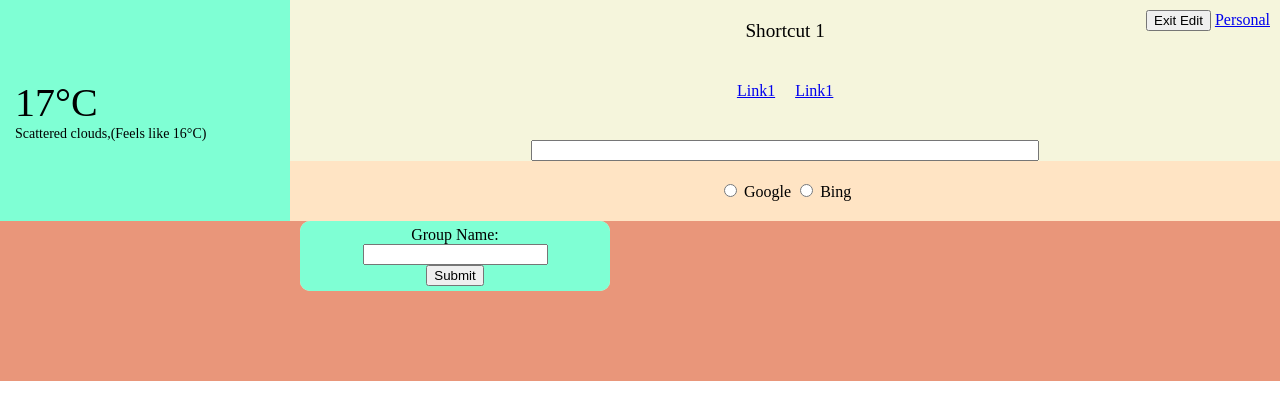
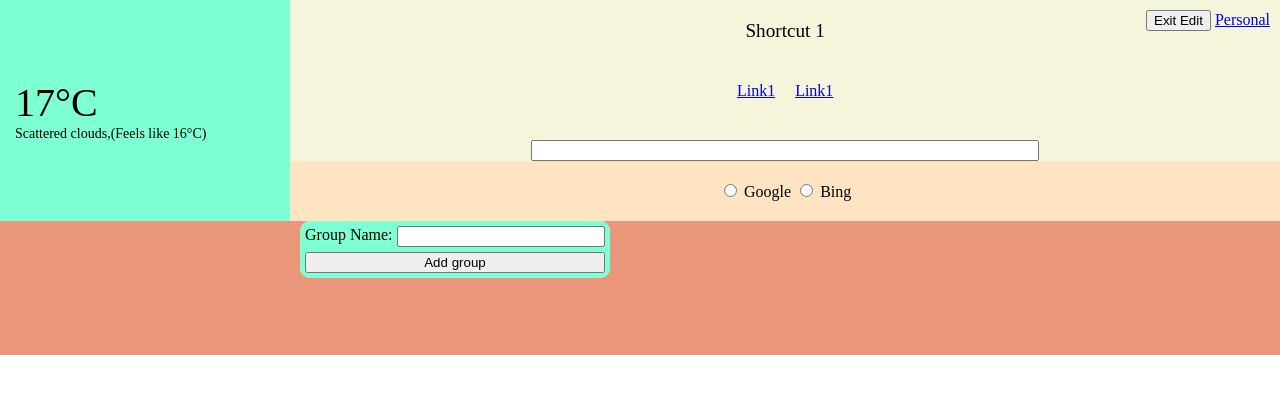
Before and after one commit to fazillatheef/homepage, a Flask app: page /edit in a window 1280 px wide. Shown: the top 420 px of the page. Run offline with Flask 3, Linux system fonts and the light colour scheme; data that the repository does not hold is empty; parts of the project's set-up code (start-up, migrations or seed data) failed here and were passed over.

Commit message:
Added formatting for new group Ensure new pages are open in new tab

```diff
--- a/Check_groups.sql
+++ /dev/null
@@ -1,2 +0,0 @@
--- SQLite
-select * from groups;
--- a/static/css/homepage.css
+++ b/static/css/homepage.css
@@ -119,17 +119,19 @@ body {
     flex-direction: row;
     margin-bottom:5px;
 }
-.link_addr,.link_text{
-    flex: 1 1 0;
+.link_addr{
+    flex-grow: 1 ;
+    min-width: 0;
+}
+.link_text{
+    white-space: nowrap;
+    text-align : right
 }
 .btn-add-link{
     display: flex;
     flex :1 1 0;
 }
 
-.flex-item-right{
-    text-align : right
-}
 .card_item {
     display: flex;
     flex-direction: row;
--- a/templates/base_with_cards.html
+++ b/templates/base_with_cards.html
@@ -13,7 +13,7 @@
             <div class="card_item">
                 {% block remove_link scoped%}
                 {% endblock%}
-                <a class="card_link" href="{{link.url}}">{{link.text}}</a>
+                <a class="card_link" target="_blank" href="{{link.url}}">{{link.text}}</a>
             </div>
             {% endfor %}
             {% block addlinks scoped%}{{super.super()}}{% endblock %}
--- a/templates/edit.html
+++ b/templates/edit.html
@@ -15,11 +15,11 @@
 <div>
   <form class="links" method="post" action="/add_link/{{ group.id }}">
       <div class="each_link">
-          <label class="link_text flex-item-right" for="text">Link Text:&nbsp;</label>
+          <label class="link_text" for="text">Link Text:&nbsp;</label>
           <input class="link_addr" type="text" id="text" name="text">
       </div>
       <div class="each_link">
-          <label class="link_text flex-item-right" for="url">Link URL:&nbsp;</label>
+          <label class="link_text" for="url">Link URL:&nbsp;</label>
           <input class="link_addr" type="text" id="url" name="url">
       </div>
 
@@ -29,11 +29,13 @@
 {% endblock %}
 {% block new_card %}
 <div class="card">
-    <div class="empty_card">
-        <form method="post" action="/create_group">
-            <label for="name">Group Name:</label><br>
-            <input type="text" id="name" name="name"><br>
-            <input type="submit" value="Submit">
+    <div>
+        <form class="empty_card links" method="post" action="/create_group">
+            <div class="each_link">
+                <label class="link_text " for="name">Group Name:&nbsp;</label>
+                <input class="link_addr" type="text" id="name" name="name"/>
+            </div>
+            <input type="submit" value="Add group">
         </form>
     </div>
 </div>
```
